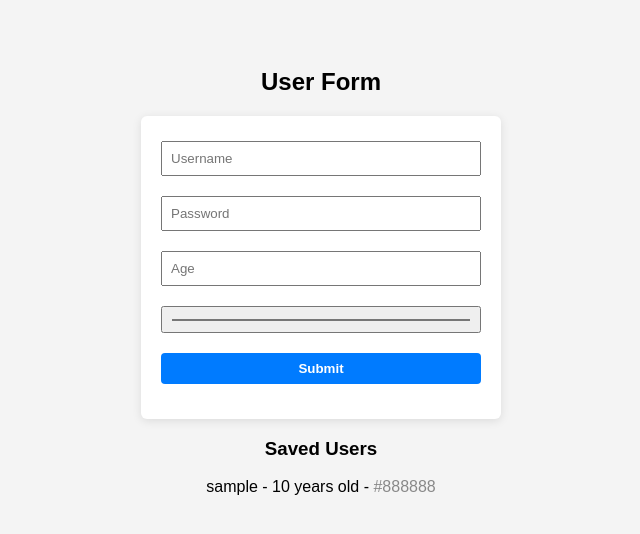
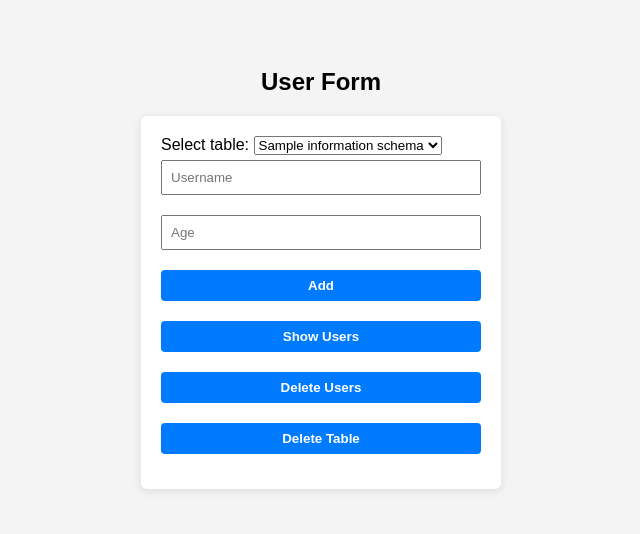
Before and after one commit to palitharina/testapp, a Flask app: page / in a window 1280 px wide. Shown: the top 534 px of the page, without its empty margins (319-959 px from the left). Run offline with Flask 3, Linux system fonts and the light colour scheme; a database or web service that is not in the repository returns one stand-in record (values such as "Sample title"); some libraries are stand-ins or nearby versions.

Commit message:
postgresql

```diff
--- a/app.py
+++ b/app.py
@@ -19,50 +19,134 @@ def init_db():
         CREATE TABLE IF NOT EXISTS users (
             id SERIAL PRIMARY KEY,
             username TEXT,
-            password TEXT,
-            age INTEGER,
-            color TEXT
+            age INTEGER
         )
     """)
     conn.commit()
+
+    cursor.execute("""
+        CREATE TABLE IF NOT EXISTS users2 (
+            id SERIAL PRIMARY KEY,
+            username TEXT,
+            age INTEGER
+        )
+    """)
+    conn.commit()
+
     cursor.close()
     conn.close()
 
-init_db()
+#init_db()
+
 
 @app.route("/", methods=["GET", "POST"])
 def index():
+
+    def get_tables():
+        # ---------- GET ----------
+        conn = get_conn()
+        cursor = conn.cursor(cursor_factory=psycopg2.extras.DictCursor)
+
+        # 1️⃣ Get all tables (for combo box)
+        cursor.execute("""
+            SELECT table_name
+            FROM information_schema.tables
+            WHERE table_schema = 'public'
+            ORDER BY table_name
+        """)
+        tables = cursor.fetchall()
+        cursor.close()
+        conn.close()
+        return tables
+
+    aksyon='none'
+
     if request.method == "POST":
-        username = request.form["username"]
-        password = request.form["password"]
-        age = int(request.form["age"])
-        color = request.form["color"]
+        selected_table = request.form.get("table")
+        print(selected_table)
+        action = request.form.get("action")
 
         conn = get_conn()
-        cursor = conn.cursor()
-        cursor.execute(
-            "INSERT INTO users (username, password, age, color) VALUES (%s, %s, %s, %s)",
-            (username, password, age, color)
-        )
+        cursor = conn.cursor(cursor_factory=psycopg2.extras.DictCursor)
+        data=[]
+        if action == "adduser":
+            username = request.form["username"]
+            age = int(request.form["age"])
+            cursor.execute(
+                f"INSERT INTO {selected_table} (username, age) VALUES (%s, %s)",
+                (username, age)
+            )
+            aksyon="adduser"
+            print("aksyon ", aksyon)
+
+        elif action == "showusers":
+            cursor.execute(f"select username, age from {selected_table}")
+            data = cursor.fetchall()
+            aksyon="showusers"
+            print("aksyon ", aksyon)
+
+        elif action == "delete":
+            cursor.execute(f"delete from {selected_table}")
+            aksyon="delete"
+            print("aksyon ", aksyon)
+
+        elif action == "deletetable":
+            cursor.execute(f"drop table if exists {selected_table}")
+            aksyon="drop"
+            print("aksyon ", aksyon)
+            print(f"***{selected_table} dropped***")
+
         conn.commit()
         cursor.close()
         conn.close()
 
-        return redirect("/")
+        if action=='showusers':
+            show_results=True
+        else:
+            show_results=False
 
+        #return redirect("/")
+        tables=get_tables()
+        return render_template(
+            "index.html",
+            tables=tables,
+            selected_table=selected_table,
+            data=data,
+            show_results=show_results
+        )
+
+    tables=get_tables()
+
+    # 2️⃣ Pick default table
+    selected_table = request.args.get("table")
+
+    allowed_tables = [t["table_name"] for t in tables]
+    if not selected_table and allowed_tables:
+        selected_table = allowed_tables[0]
+    """
     conn = get_conn()
     cursor = conn.cursor(cursor_factory=psycopg2.extras.DictCursor)
-    #cursor.execute("delete from users")
-    cursor.execute("SELECT username, age, color FROM users")
-    #conn.commit()
-    #conn.close()
-    #return
-    users = cursor.fetchall()
+
+    # 3️⃣ Load rows from selected table
+    data = []
+    if selected_table in allowed_tables:
+        cursor.execute(f"SELECT * FROM {selected_table}")
+        data = cursor.fetchall()
+
     cursor.close()
     conn.close()
-
-    return render_template("index.html", users=users)
+    """
+    show_results=request.method=="POST"
+    print(show_results)
+    return render_template(
+        "index.html",
+        tables=tables,
+        selected_table=selected_table,
+        #data=data,
+        show_results=request.method=="POST"
+    )
 
 if __name__ == "__main__":
+    init_db()
     port = int(os.environ.get("PORT", 5000))
     app.run(host="0.0.0.0", port=port)
--- a/templates/index.html
+++ b/templates/index.html
@@ -9,21 +9,32 @@
     <h2>User Form</h2>
 
     <form method="POST">
-        <input type="text" name="username" placeholder="Username" required>
-        <input type="password" name="password" placeholder="Password" required>
-        <input type="number" name="age" placeholder="Age" required>
-        <input type="color" name="color" required>
-        <button type="submit">Submit</button>
+        <label for="table">Select table:</label>
+        <select name="table" id="table">
+            {% for t in tables %}
+                <option value="{{ t.table_name }}">
+                    {{ t.table_name }}
+                </option>
+            {% endfor %}
+        </select>
+        <input type="text" name="username" placeholder="Username">
+        <input type="number" name="age" placeholder="Age">
+        <button type="submit" name="action" value="adduser">Add</button>
+        <button type="submit" name="action" value="showusers">Show Users</button>
+        <button type="submit" name="action" value="delete">Delete Users</button>
+        <button type="submit" name="action" value="deletetable">Delete Table</button>
+
     </form>
 
-    <h3>Saved Users</h3>
+    {% if show_results %}
+    <h3>Query Result</h3>
     <ul style="list-style-type: none; padding: 0; text-align: center;">
-        {% for user in users %}
+        {% for d in data %}
         <li style="margin: 5px 0;">
-            {{ user.username }} - {{ user.age }} years old -
-            <span style="color:{{ user.color }}">{{ user.color }}</span>
+            {{ d.username }} - {{ d.age }}
         </li>
         {% endfor %}
     </ul>
+    {% endif %}
 </body>
 </html>
```
